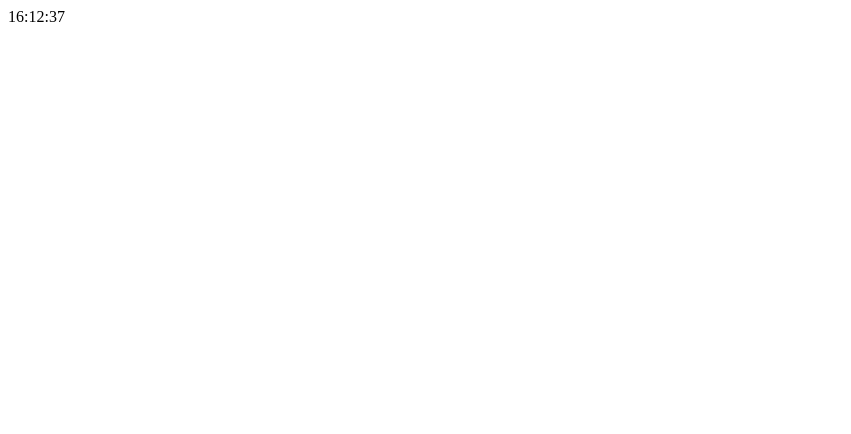
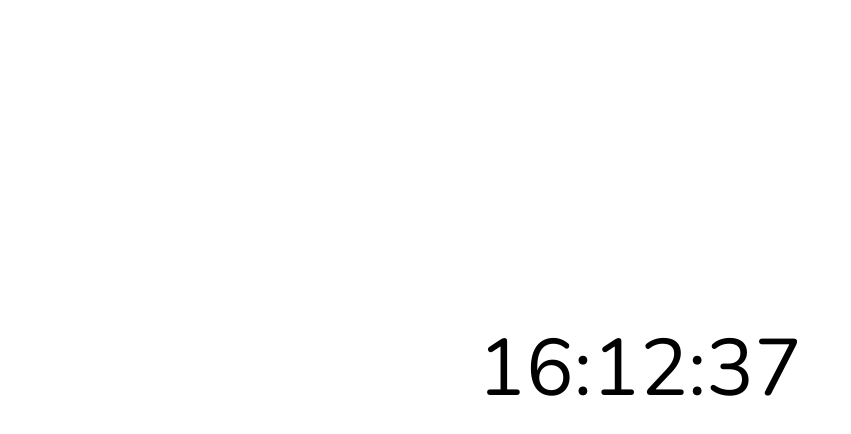
Before and after one commit to anampiu/js-clock, a plain HTML site: page index.html in a window 1280 px wide. Shown: the whole page, without its empty margins (0-851 px from the left). Drawn offline with nearby package versions, Linux system fonts and the light colour scheme.

Commit message:
Adding CSS

```diff
--- a/app.css
+++ b/app.css
@@ -0,0 +1,8 @@
+.main{
+    display: flex;
+    justify-content: center;
+    align-items: center;
+    height: 90vh;
+    font-family: 'Nunito', sans-serif;
+    font-size: 500%;
+}
--- a/index.html
+++ b/index.html
@@ -1,17 +1,23 @@
 <!DOCTYPE html>
 <html lang="en">
+
 <head>
     <meta charset="UTF-8">
     <meta http-equiv="X-UA-Compatible" content="IE=edge">
     <meta name="viewport" content="width=device-width, initial-scale=1.0">
     <title>JS clock</title>
-
+    <link rel="preconnect" href="https://fonts.gstatic.com">
+    <link href="https://fonts.googleapis.com/css2?family=Nunito&display=swap" rel="stylesheet">
     <link rel="stylesheet" href="app.css">
 </head>
+
 <body>
-    <div id="clock-render">
+    <div class="main">
+        <div id="clock-render">
 
+        </div>
     </div>
     <script src="index.js"></script>
 </body>
+
 </html>
--- a/index.js
+++ b/index.js
@@ -8,7 +8,7 @@ function currentTime() {
 
     let clockRenderSection = document.getElementById("clock-render");
     clockRenderSection.innerHTML = time;
-    setTimeout(currentTime, 1000);
+    setTimeout(currentTime, 10);
 
 }
 
```
